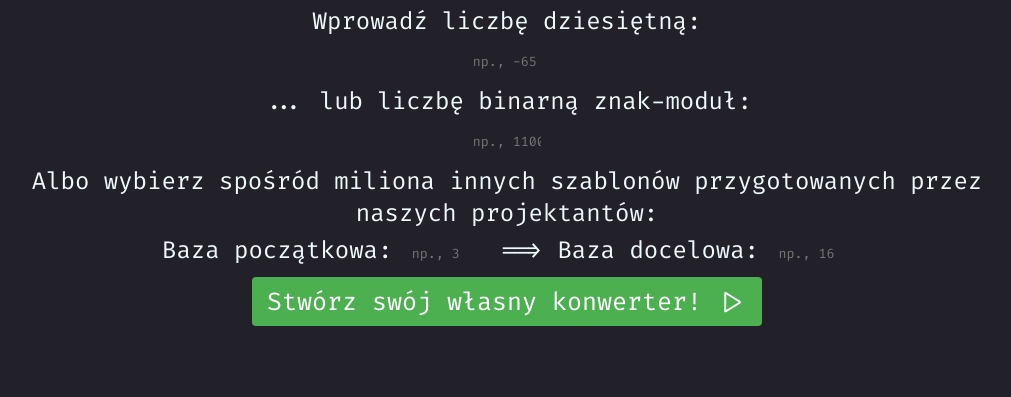
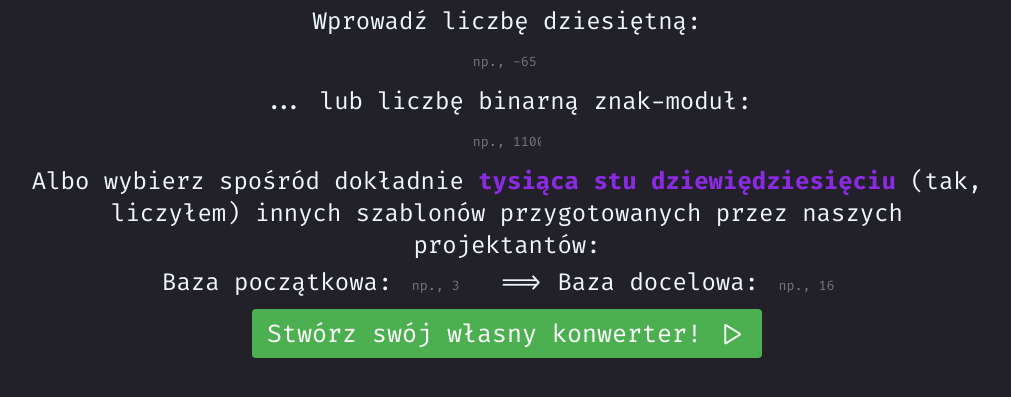
Before and after one commit to trublesomeban/liczby-zmiennoprzecinkowe, a website: page index.html in a window 1280 px wide. Shown: the part 125-522 px from the top of the page, without its empty margins (133-1144 px from the left). Drawn offline with Linux system fonts and the light colour scheme.

```diff
--- a/index.html
+++ b/index.html
@@ -87,7 +87,7 @@
         <input type="text" id="binaryInput" placeholder="np., 11000101">
         <div id="result2"></div>
         <div id="result2"></div>
-        <label for="numberInput">Albo wybierz spośród miliona innych szablonów przygotowanych przez naszych
+        <label for="numberInput">Albo wybierz spośród dokładnie <span style="color:blueviolet; font-weight: bold;">tysiąca stu dziewiędziesięciu</span> (tak, liczyłem) innych szablonów przygotowanych przez naszych
             projektantów:</label>
         Baza początkowa: <input type="text" id="originBase" placeholder="np., 3">
         ==> Baza docelowa: <input type="text" id="targetBase" placeholder="np., 16">
```
